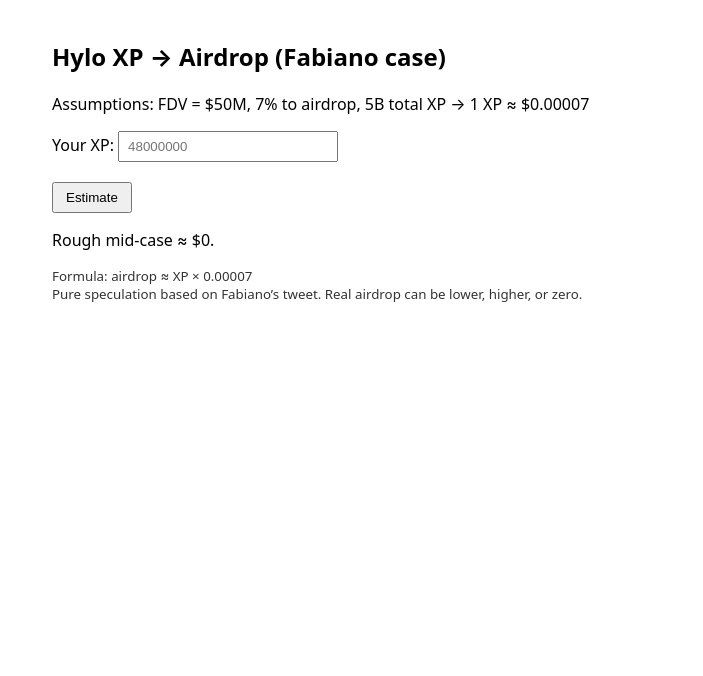
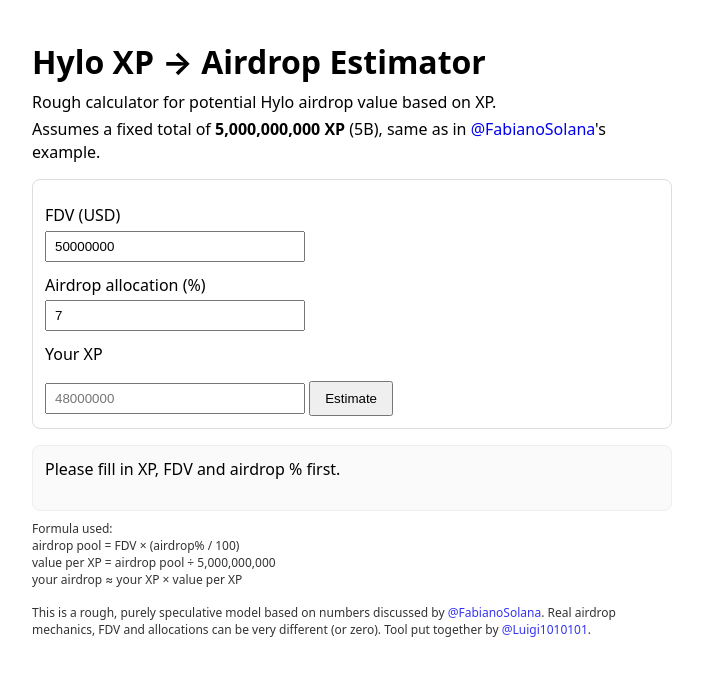
Before and after one commit to Luigi1010101/hylo-xp-calculator, a plain HTML site: page index.html in a window 1280 px wide. Both pictures are taken after a click on the button "Estimate". Shown: the whole page, without its empty margins (288-991 px from the left). Drawn offline with Linux system fonts and the light colour scheme.

Commit message:
Update index.html

```diff
--- a/index.html
+++ b/index.html
@@ -4,38 +4,135 @@
   <meta charset="UTF-8" />
   <title>Hylo XP → Airdrop Estimator</title>
   <style>
-    body { font-family: system-ui, -apple-system, BlinkMacSystemFont, sans-serif; max-width: 600px; margin: 40px auto; padding: 0 16px; }
-    label { display: block; margin: 12px 0; }
-    input { padding: 6px 8px; width: 100%; max-width: 200px; }
-    button { padding: 6px 12px; cursor: pointer; margin-top: 8px; }
-    small { display: block; margin-top: 8px; opacity: 0.8; }
+    body {
+      font-family: system-ui, -apple-system, BlinkMacSystemFont, sans-serif;
+      max-width: 640px;
+      margin: 40px auto;
+      padding: 0 16px 40px;
+      line-height: 1.4;
+    }
+    h1, h2 {
+      margin-bottom: 0.4rem;
+    }
+    p {
+      margin: 0.3rem 0;
+    }
+    label {
+      display: block;
+      margin: 12px 0 4px;
+      font-weight: 500;
+    }
+    input {
+      padding: 6px 8px;
+      width: 100%;
+      max-width: 260px;
+      box-sizing: border-box;
+    }
+    button {
+      padding: 8px 14px;
+      cursor: pointer;
+      margin-top: 12px;
+    }
+    .inputs {
+      margin: 16px 0 8px;
+      padding: 12px;
+      border: 1px solid #ddd;
+      border-radius: 8px;
+    }
+    .output {
+      margin-top: 16px;
+      padding: 12px;
+      border-radius: 8px;
+      border: 1px solid #eee;
+      background: #fafafa;
+      min-height: 40px;
+    }
+    small {
+      display: block;
+      margin-top: 10px;
+      opacity: 0.8;
+      font-size: 12px;
+    }
+    a {
+      text-decoration: none;
+    }
   </style>
 </head>
 <body>
-  <h2>Hylo XP → Airdrop (Fabiano case)</h2>
-  <p>Assumptions: FDV = $50M, 7% to airdrop, 5B total XP → 1 XP ≈ $0.00007</p>
+  <h1>Hylo XP → Airdrop Estimator</h1>
+  <p>
+    Rough calculator for potential Hylo airdrop value based on XP.
+  </p>
+  <p>
+    Assumes a fixed total of <strong>5,000,000,000 XP</strong> (5B), same as in
+    <a href="https://x.com/FabianoSolana" target="_blank">@FabianoSolana</a>'s example.
+  </p>
 
-  <label>
-    Your XP:
+  <div class="inputs">
+    <label for="fdv">FDV (USD)</label>
+    <input id="fdv" type="number" placeholder="50000000" value="50000000" />
+
+    <label for="airdropPct">Airdrop allocation (%)</label>
+    <input id="airdropPct" type="number" placeholder="7" value="7" />
+
+    <label for="xp">Your XP</label>
     <input id="xp" type="number" placeholder="48000000" />
-  </label>
 
-  <button onclick="calc()">Estimate</button>
+    <button onclick="calc()">Estimate</button>
+  </div>
 
-  <p id="out"></p>
+  <div class="output" id="out">
+    Enter your XP, FDV and airdrop % and click “Estimate”.
+  </div>
 
   <small>
-    Formula: airdrop ≈ XP × 0.00007<br/>
-    Pure speculation based on Fabiano’s tweet. Real airdrop can be lower, higher, or zero.
+    Formula used:<br/>
+    airdrop pool = FDV × (airdrop% / 100)<br/>
+    value per XP = airdrop pool ÷ 5,000,000,000<br/>
+    your airdrop ≈ your XP × value per XP<br/><br/>
+    This is a rough, purely speculative model based on numbers discussed by
+    <a href="https://x.com/FabianoSolana" target="_blank">@FabianoSolana</a>.
+    Real airdrop mechanics, FDV and allocations can be very different (or zero).
+    Tool put together by
+    <a href="https://x.com/Luigi1010101" target="_blank">@Luigi1010101</a>.
   </small>
 
   <script>
+    function formatUsd(x) {
+      return x.toLocaleString(undefined, {
+        minimumFractionDigits: 2,
+        maximumFractionDigits: 2
+      });
+    }
+
     function calc() {
       const xp = Number(document.getElementById('xp').value || 0);
-      const valuePerXp = 0.00007; // Fabiano mid-case: 1 XP ≈ $0.00007
+      const fdv = Number(document.getElementById('fdv').value || 0);
+      const airdropPct = Number(document.getElementById('airdropPct').value || 0);
+      const totalXp = 5_000_000_000; // 5B total XP assumption
+
+      const out = document.getElementById('out');
+
+      if (!xp || !fdv || !airdropPct) {
+        out.textContent = "Please fill in XP, FDV and airdrop % first.";
+        return;
+      }
+
+      const airdropPool = fdv * (airdropPct / 100);
+      const valuePerXp = airdropPool / totalXp;
       const usd = xp * valuePerXp;
-      document.getElementById('out').textContent =
-        `Rough mid-case ≈ $${usd.toLocaleString(undefined, {maximumFractionDigits: 2})}.`;
+      const perMillion = valuePerXp * 1_000_000;
+
+      out.innerHTML =
+        "With FDV of <strong>$" + formatUsd(fdv) + "</strong> and " +
+        "<strong>" + airdropPct + "%</strong> to the airdrop pool:" +
+        "<br/><br/>" +
+        "• Estimated value per XP: <strong>$" + formatUsd(valuePerXp) + "</strong>" +
+        "<br/>" +
+        "• Estimated value of <strong>" + xp.toLocaleString() + " XP</strong>: " +
+        "<strong>$" + formatUsd(usd) + "</strong>" +
+        "<br/>" +
+        "• Approx. value per 1M XP: <strong>$" + formatUsd(perMillion) + "</strong>";
     }
   </script>
 </body>
```
